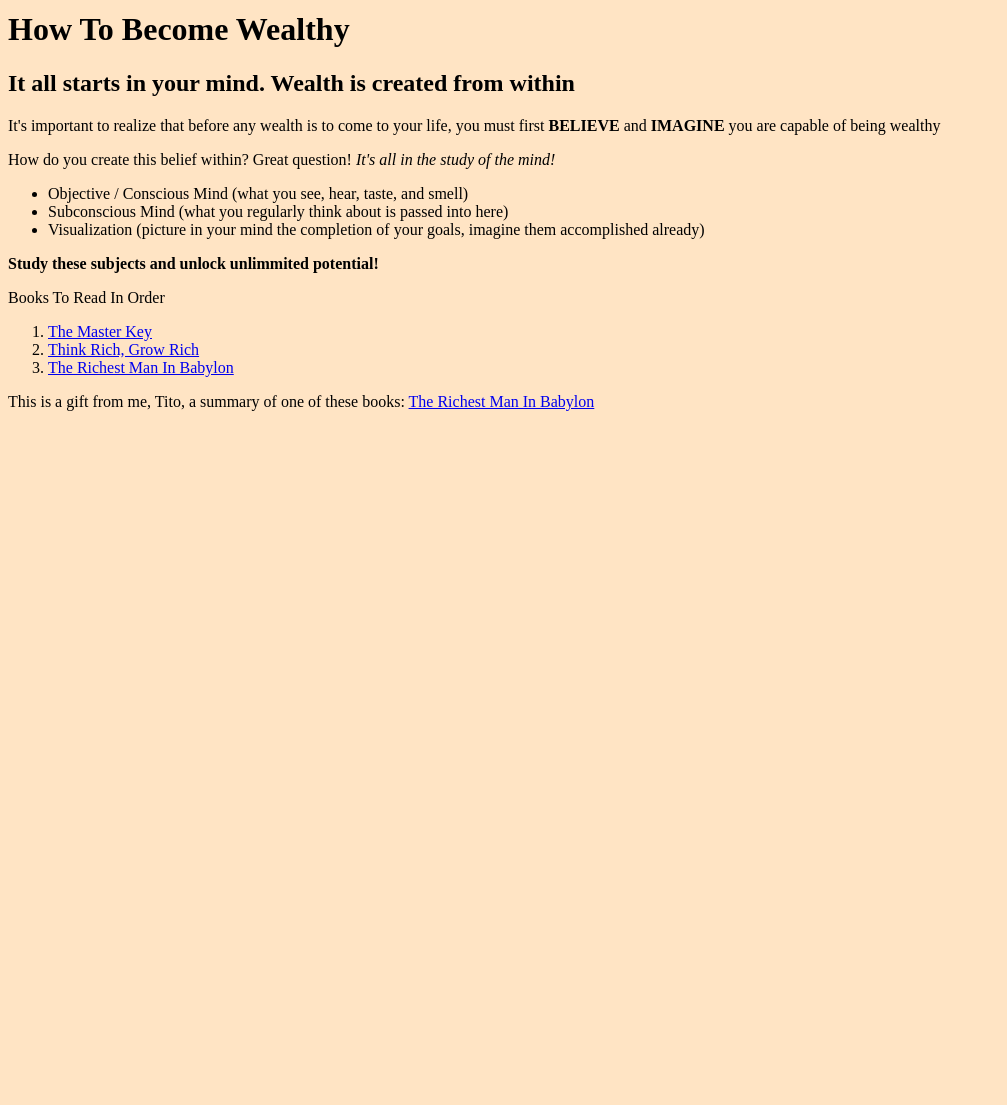
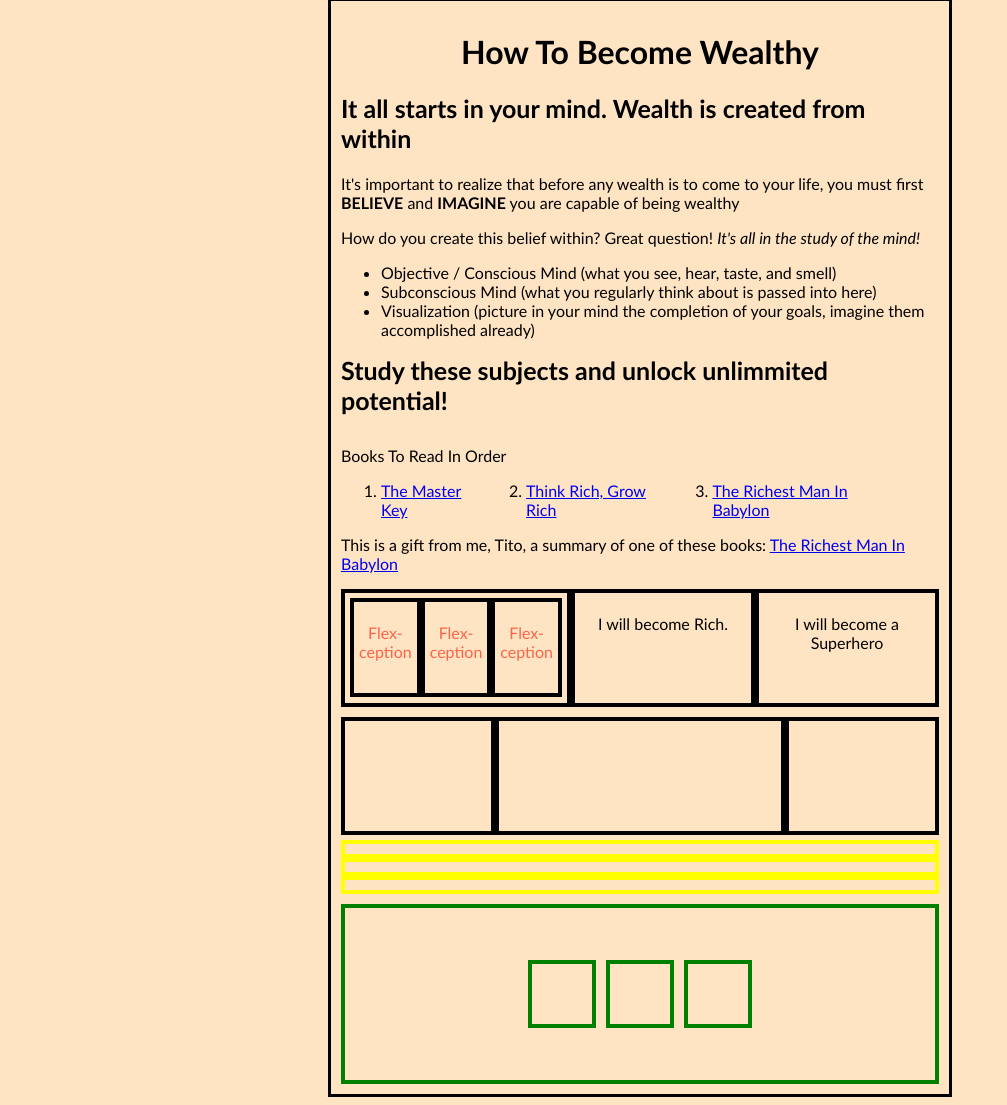
Before and after one commit to rcamach7/TheOdinProject, a plain HTML site: page index.html in a window 1280 px wide. Shown: the part 10-1115 px from the top of the page, without its empty margins (0-1007 px from the left). Before the commit the page ends 800 px from the top, so only its background shows below. Drawn offline with Linux system fonts and the light colour scheme.

Commit message:
introduced javascript inside HTML and some CSS Flexbox modeling

```diff
--- a/hello_world.txt
+++ /dev/null
@@ -1 +0,0 @@
-Git Champion Grinding It Out!
--- a/index.html
+++ b/index.html
@@ -4,7 +4,7 @@
         <!-- I am a HTML comment-->
         <title>Think Rich, Grow Rich</title>
         <meta name="viewport" content="width=device-width, initial-scale=1.0">
-        <link rel="stylesheet" href="style.css">
+        <link rel="stylesheet" href="./styles/style.css">
         <meta charset="UTF-8">
     </head>
     <body>
@@ -12,7 +12,8 @@
             <h1>How To Become Wealthy</h1>
         </header>
         <main>
-            <h2>It all starts in your mind. Wealth is created from within</h2>
+            <div class="mainContent">
+                <h2 class="header">It all starts in your mind. Wealth is created from within</h2>
                 <p>It's important to realize that before any wealth is to come to your life, you must first <strong>BELIEVE</strong> and <strong>IMAGINE</strong> you are capable of being wealthy</p>
                 <p>How do you create this belief within? Great question! <em>It's all in the study of the mind!</em></p>
                 <ul>
@@ -20,8 +21,9 @@
                     <li>Subconscious Mind (what you regularly think about is passed into here)</li>
                     <li>Visualization (picture in your mind the completion of your goals, imagine them accomplished already) </li>
                 </ul>
-            <strong>Study these subjects and unlock unlimmited potential!</strong>
-
+                <strong class="advice">Study these subjects and unlock unlimmited potential!</strong>
+            </div>
+            <div class="suggestions">
                 <p>Books To Read In Order</p>
                 <ol>
                     <li><a href="https://en.wikipedia.org/wiki/The_Master_Key_System">The Master Key</a></li>
@@ -29,6 +31,44 @@
                     <li><a href="https://en.wikipedia.org/wiki/The_Richest_Man_in_Babylon">The Richest Man In Babylon</a></li>
                 </ol>
                 <p>This is a gift from me, Tito, a summary of one of these books: <a href="./pages/oneSummary.html">The Richest Man In Babylon</a></p>
+            </div>
+            <div class="flex-container">
+                <div class="flex-container ception">
+                    <div>
+                        <p>Flex-ception</p>
+                    </div>
+                    <div>
+                        <p>Flex-ception</p>
+                    </div>
+                    <div>
+                        <p>Flex-ception</p>
+                    </div>
+                </div>
+                <div>
+                    <p>I will become Rich.</p>
+                </div>
+                <div>
+                    <p>I will become a Superhero</p>
+                </div>
+            </div>
+
+            <div class="flex-container">
+                <div class="one"></div>
+                <div class="two"></div>
+                <div class="three"></div>
+            </div>
+
+            <div class="flex-container-col">
+                <div class="one"></div>
+                <div class="two"></div>
+                <div class="three"></div>
+            </div>
+
+            <div class="flex-container-align">
+                <div class="one"></div>
+                <div class="two"></div>
+                <div class="three"></div>
+            </div>
         </main>
         <footer>
         </footer>
--- /dev/null
+++ b/introducingJS/style.css
@@ -0,0 +1,11 @@
+html {
+    background-color: khaki;
+    font-family: 'Lucida Sans', 'Lucida Sans Regular', 'Lucida Grande', 'Lucida Sans Unicode', Geneva, Verdana, sans-serif;
+    width: 500px;
+    margin: 0 auto;
+}
+
+button {
+    width: 200px;
+    padding: 50px;
+}
--- a/style.css
+++ /dev/null
@@ -1,3 +0,0 @@
-html {
-    background-color: bisque;
-}
--- /dev/null
+++ b/styles/oneSummary.css
@@ -0,0 +1,19 @@
+
+html {
+    background-color: bisque;
+    margin: auto;
+    width: 50%;
+    font-family: 'Gill Sans', 'Gill Sans MT', Calibri, 'Trebuchet MS', sans-serif;
+    border: black;
+}
+
+body {
+    border-style: solid;
+    padding: 10px;
+}
+
+/* Try to keep image heights as close to original so there's no worping of quality. Width doesn't matter too much. */
+img {
+    height: auto;
+    width: 400px;
+}
--- /dev/null
+++ b/styles/style.css
@@ -0,0 +1,92 @@
+html {
+    background-color: bisque;
+    margin: auto;
+    width: 50%;
+    font-family: 'Gill Sans', 'Gill Sans MT', Calibri, 'Trebuchet MS', sans-serif;
+    border: black;
+    box-sizing: border-box;
+}
+
+/** This will help me visualize how everything is a box in HTML***/
+/* * {
+    border: 2px solid red;
+} */
+
+body {
+    border-style: solid;
+    padding: 10px;
+}
+
+h1 {
+    text-align: center;
+}
+
+h2, .advice {
+    font-size: 25px;
+}
+
+.suggestions {
+    padding-top: 15px;
+}
+
+ol {
+    display: flex;
+}
+
+ol li {
+    padding-right: 40px;
+}
+
+/** NEW EXAMPLE**/
+.flex-container {
+    display: flex;
+    margin-bottom: 5px;
+}
+
+.flex-container div {
+    border: 4px solid black;
+    height: 100px;
+    flex: 1;
+    padding: 5px;
+    text-align: center;
+}
+
+.ception div {
+    color: tomato;
+    height: 81px;
+}
+
+.flex-container .two {
+    flex: 2 1 0%;
+}
+
+/** NEW EXAMPLE**/
+.flex-container-col {
+    display: flex;
+    flex-direction: column;
+}
+
+.flex-container-col div {
+    border: 4px solid yellow;
+    height: 50px;
+    flex: 1;
+    padding: 5px;
+}
+
+/** NEW EXAMPLE**/
+.flex-container-align {
+    margin-top: 10px;
+    height: 140px;
+    padding: 16px;
+    border: 4px solid green;
+    display: flex;
+    justify-content: center;
+    align-items: center;
+    gap: 10px;
+}
+
+.flex-container-align div {
+    width: 60px;
+    height: 60px;
+    border: 4px solid green;
+}
```
Also changed, not shown: introducingJS/index.html (added, +30 -0 lines), introducingJS/javascript.js (added, +13 -0 lines), pages/oneSummary.html (+2 -1 lines), images/cuteDog.jpg (renamed from pages/cuteDog.jpg), 1 other file. Lines whose indentation alone changed are shown as unchanged.
